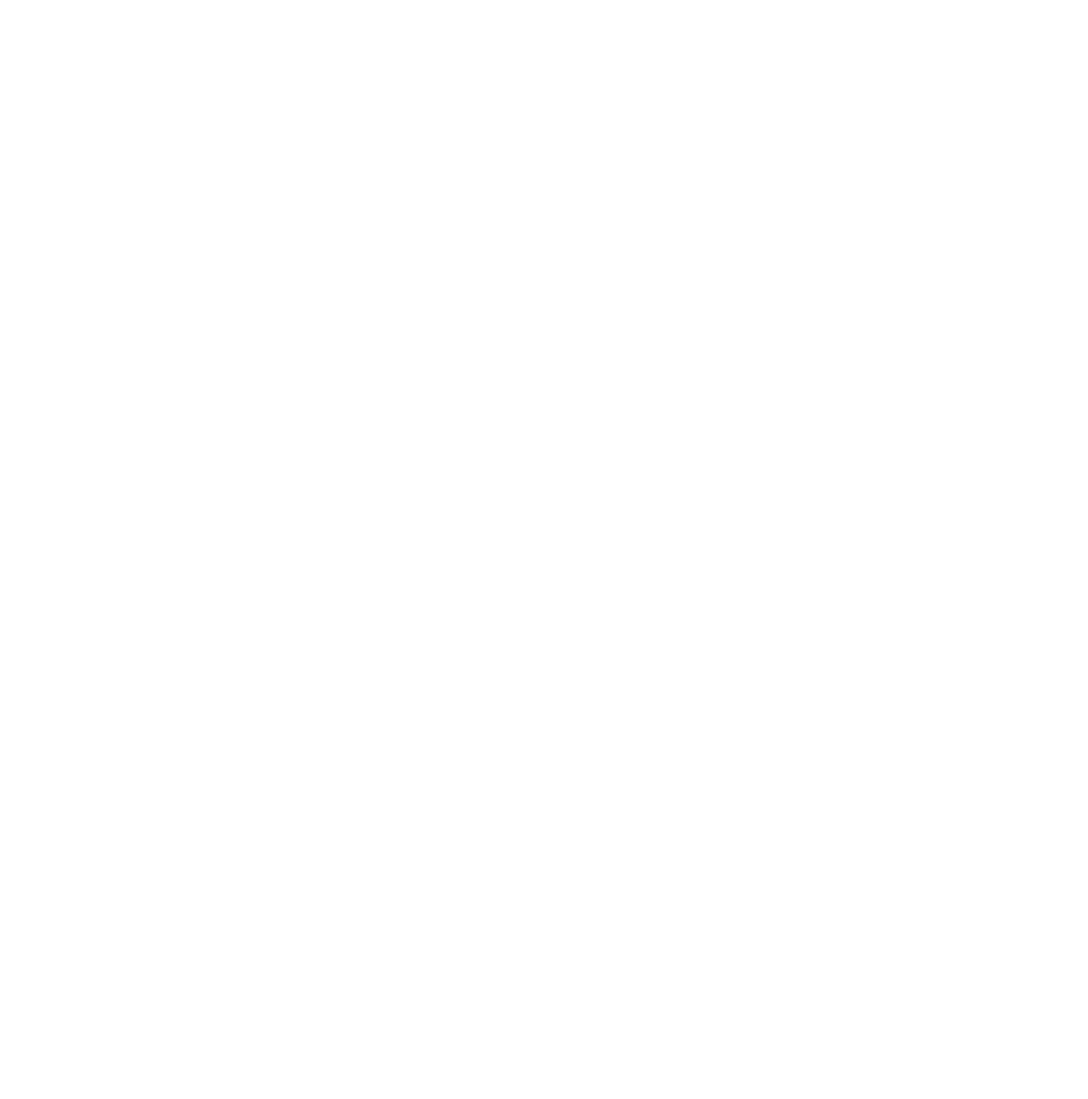
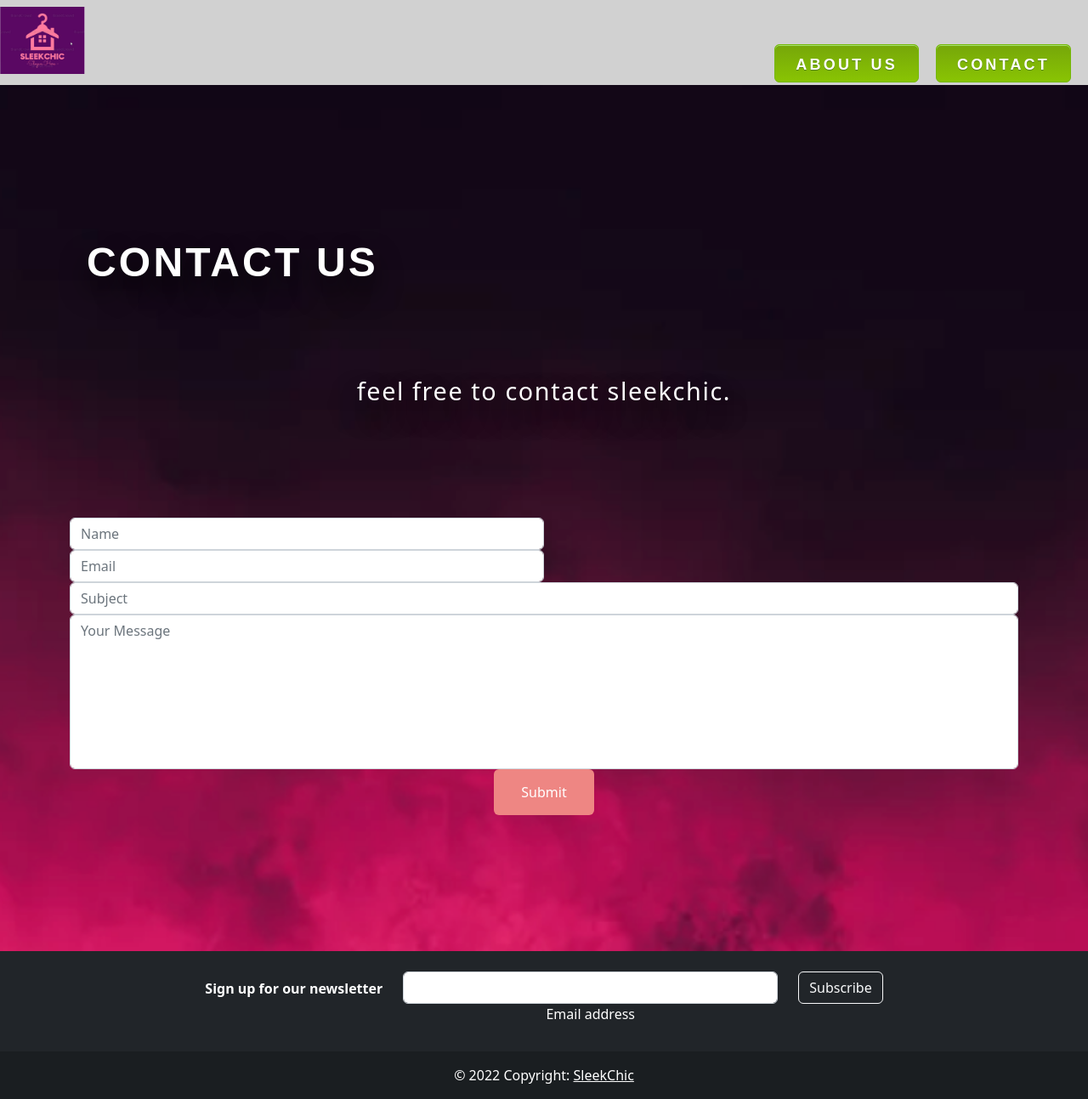
Before and after one commit to kalai-thillai/SleekChic, a plain HTML site: page contact.html in a window 1280 px wide. Shown: the whole page at 85% size. Before the commit the page ends 800 px from the top, so only its background shows below. Drawn offline with nearby package versions, Linux system fonts and the light colour scheme; a web font is replaced by a local one.

Commit message:
addNewPage

```diff
--- a/about.html
+++ b/about.html
@@ -12,14 +12,17 @@
       crossorigin="anonymous"
     />
     <link rel="stylesheet" href="style.css" />
+    <link rel="stylesheet" href="https://fonts.googleapis.com/css?family=Sofia">
   </head>
   <body>
     <header class="navbar">
       <img class="logoPic" src="images/logoPic.png" alt="ShopLogo" />
       <nav>
         <ul class="contact-header">
-          <li><a href="#topContainer" class="contact-link">About Us</a></li>
-          <li><a href="#footer-container" class="contact-link">Contact</a></li>
+          <li><a href="./about.html" class="contact-link">About Us</a></li>
+          <li><a href="./contact.html" class="contact-link">Contact</a></li>
+          <!-- <li><a href="./about.html" class="contact-link">Main</a></li> -->
+
         </ul>
       </nav>
     </header>
--- a/contact.html
+++ b/contact.html
@@ -0,0 +1,136 @@
+<!DOCTYPE html>
+<html lang="en">
+<head>
+    <meta charset="UTF-8">
+    <meta http-equiv="X-UA-Compatible" content="IE=edge">
+    <meta name="viewport" content="width=device-width, initial-scale=1.0">
+    <title>Document</title>
+    <link
+      href="https://cdn.jsdelivr.net/npm/bootstrap@5.2.0-beta1/dist/css/bootstrap.min.css"
+      rel="stylesheet"
+      integrity="sha384-0evHe/X+R7YkIZDRvuzKMRqM+OrBnVFBL6DOitfPri4tjfHxaWutUpFmBp4vmVor"
+      crossorigin="anonymous"
+    />
+    <link rel="stylesheet" href="style.css">
+    <link rel="stylesheet" href="https://fonts.googleapis.com/css?family=Sofia">
+</head>
+<body>
+    <header class="navbar">
+        <img class="logoPic" src="images/logoPic.png" alt="ShopLogo" />
+        <nav>
+          <ul class="contact-header">
+            <li><a href="./about.html" class="contact-link">About Us</a></li>
+            <li><a href="./contact.html" class="contact-link">Contact</a></li>
+            <!-- <li><a href="./about.html" class="contact-link">Main</a></li> -->
+          </ul>
+        </nav>
+      </header>
+
+<!-- Contact -->
+<section class="contact r-p bg-sec" id="contact">
+    <div class="container text-center">
+      <div class="row">
+        <div class="col way-fade-left">
+          <h2 class="contact-header">Contact Us</h2>
+          <p class="contact-p">Feel free to contact SleekChic.</p>
+        </div>
+      </div>
+      <div class="row mt-5">
+        <div class="col">
+          <form action="https://formspree.io/f/xknpkvlz" method="POST">
+            <div class="form-row way-fade-left">
+              <div class="form-group col-md-6">
+                <input
+                  type="text"
+                  class="form-control"
+                  placeholder="Name"
+                  name="name"
+                />
+              </div>
+              <div class="form-group col-md-6">
+                <input
+                  type="email"
+                  class="form-control"
+                  placeholder="Email"
+                  name="email"
+                />
+              </div>
+            </div>
+            <div class="form-group way-fade-left">
+              <input
+                type="text"
+                class="form-control"
+                placeholder="Subject"
+                name="subject"
+              />
+            </div>
+            <div class="form-group way-fade-left">
+              <textarea
+                class="form-control"
+                rows="7"
+                placeholder="Your Message"
+                name="message"
+                style="resize: none"
+              ></textarea>
+            </div>
+
+            <button type="submit" class="button btn way-fade-left">
+              Submit
+            </button>
+          </form>
+        </div>
+      </div>
+    </div>
+  </section>
+  <footer class="bg-dark text-center text-white">
+    <!-- Grid container -->
+    <div class="container p-4 pb-0">
+      <!-- Section: Form -->
+      <section class="">
+        <form action="">
+          <!--Grid row-->
+          <div class="row d-flex justify-content-center">
+            <!--Grid column-->
+            <div class="col-auto">
+              <p class="pt-2">
+                <strong>Sign up for our newsletter</strong>
+              </p>
+            </div>
+            <!--Grid column-->
+
+            <!--Grid column-->
+            <div class="col-md-5 col-12">
+              <!-- Email input -->
+              <div class="form-outline form-white mb-4">
+                <input type="email" id="form5Example29" class="form-control" />
+                <label class="form-label" for="form5Example29">Email address</label>
+              </div>
+            </div>
+            <!--Grid column-->
+
+            <!--Grid column-->
+            <div class="col-auto">
+              <!-- Submit button -->
+              <button type="submit" class="btn btn-outline-light mb-4">
+                Subscribe
+              </button>
+            </div>
+            <!--Grid column-->
+          </div>
+          <!--Grid row-->
+        </form>
+      </section>
+      <!-- Section: Form -->
+    </div>
+    <!-- Grid container -->
+
+    <!-- Copyright -->
+    <div class="text-center p-3" style="background-color: rgba(0, 0, 0, 0.2);">
+      © 2022 Copyright:
+      <a class="text-white" href="https://SleekChic.com/">SleekChic</a>
+    </div>
+    <!-- Copyright -->
+  </footer>
+
+</body>
+</html>
--- a/style.css
+++ b/style.css
@@ -4,7 +4,6 @@
   width: 100vw;
   display: flex;
   justify-content: space-between;
-  /* margin-bottom: 10px; */
 }
 
 body {
@@ -13,11 +12,7 @@ body {
 p {
   display: inline-block;
 }
-.iconPic {
-  width: 150px;
-  height: 100px;
-  border: 0px solid #7e68c6;
-}
+
 
 .contact-header {
   padding: 20px 20px;
@@ -55,24 +50,32 @@ p {
 }
 
 .logoPic {
+  align-self: start;
   width: 100px;
   max-height: auto;
 }
 .aboutUs {
-  /* border: 5px solid blueviolet; */
+
+  padding: 10rem 0 10rem 0;
+  text-align: center;
+  background: url(images/pic5.png) center no-repeat;
+  background-size: cover;
+  animation: contact-bg 35s infinite;
+
+
   width: 100vw;
   height: 100vh;
 }
 .aboutUs-p {
+  font-family: "Sofia", sans-serif;
   text-align: center;
   margin: 10px;
-  color: #7d1e6a;
+  color: #590995;
 }
 
 h1,
 h2 {
   padding-top: 20px;
-  /* margin-top: 10px; */
   text-align: center;
   font-family: fantasy;
 }
@@ -100,3 +103,85 @@ h2 {
   align-items: center;
   width: 350px;
 }
+
+/* Contact */
+.contact {
+  padding: 10rem 0 10rem 0;
+  text-align: center;
+  background: url(images/pic6.png) center no-repeat;
+  background-size: cover;
+  animation: contact-bg 35s infinite;
+}
+
+
+
+.contact-header {
+  font-size: 3rem;
+  font-weight: 600;
+  color: #fff;
+  letter-spacing: 0.2rem;
+  text-transform: uppercase;
+  text-shadow: 0 1rem 2rem #000;
+  margin-bottom: 5rem;
+}
+
+.contact-p {
+  font-size: 1.8rem;
+  font-weight: 400;
+  color: #fff;
+  letter-spacing: 0.1rem;
+  text-transform: lowercase;
+  text-shadow: 0 1rem 2rem #000;
+  margin-bottom: 5rem;
+}
+
+/* footer */
+footer {
+  background-color: #333333;
+}
+
+footer .r-icon a {
+  font-size: 20px;
+  color: #5c6b73;
+  padding: 10px;
+  border: 1px solid #5c6b73;
+  border-radius: 50%;
+  transform-style: preserve-3d;
+}
+
+.button {
+  background-color: #ee8683; /* Green */
+  border: none;
+  color: white;
+  padding: 15px 32px;
+  text-align: center;
+  text-decoration: none;
+  display: inline-block;
+  font-size: 16px;
+}
+
+.r-btn {
+  background: transparent;
+  padding: 20px 0;
+  transition: 0.5s all;
+}
+.icon {
+  color: #fff;
+  transition: all 0.2s;
+}
+
+.icon:hover {
+  color: #ee8683;
+  transform: rotateZ(360deg);
+}
+
+.r-icon a:hover {
+  border: 1px solid #eee;
+  color: #eee;
+  transition: 0.5s all;
+  transform: rotateY(35deg);
+}
+
+.text-muted {
+  font-size: 1rem;
+}
```
Also changed, not shown: index.html (+5 -1 lines), images/pic5.png (added), images/pic6.png (added).
